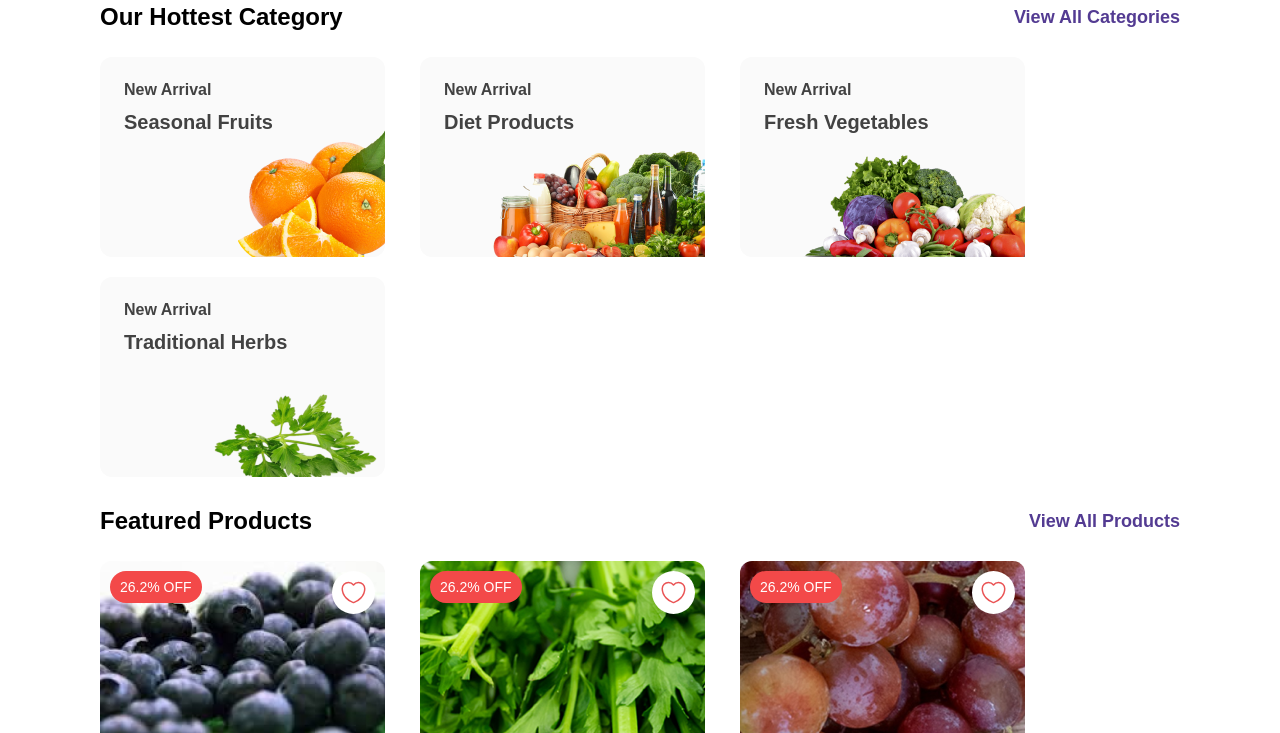
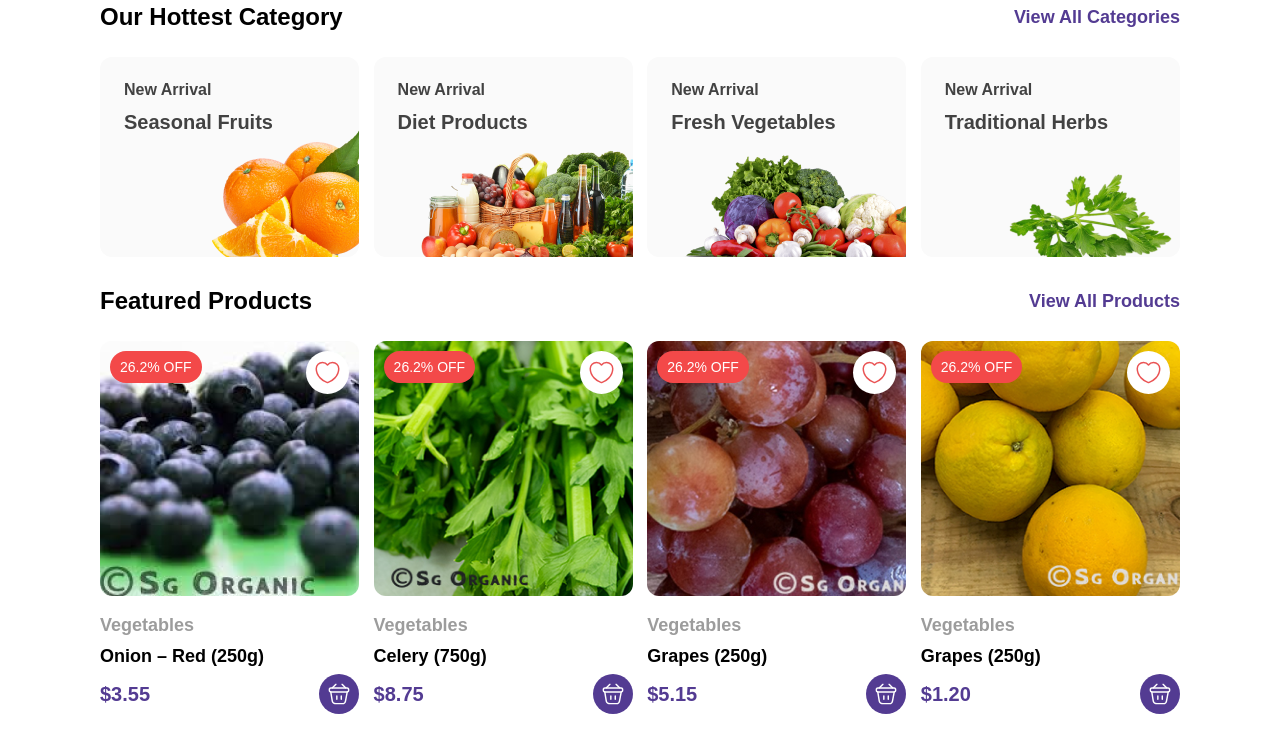
Before and after one commit to Ferdian9991/bootcamp-frontend-slicing, a plain HTML site: page index.html in a window 1280 px wide. Shown: the part 591-1324 px from the top of the page. Drawn offline with nearby package versions, Linux system fonts and the light colour scheme.

Commit message:
(fix) fix-category-&-products-respnsive

```diff
--- a/index.html
+++ b/index.html
@@ -315,7 +315,9 @@
               </div>
             </div>
           </div>
-          <div class="flex flex-wrap md-flex-content-center">
+          <div
+            class="flex flex-wrap md-flex-content-center w-full flex-content-between"
+          >
             <div class="category-card relative">
               <div class="px-24 py-24">
                 <h5
@@ -405,7 +407,9 @@
               </div>
             </div>
           </div>
-          <div class="flex flex-wrap md-flex-content-center">
+          <div
+            class="flex flex-wrap md-flex-content-center w-full flex-content-between"
+          >
             <!-- Product card 1 -->
             <div class="products-card relative">
               <div
--- a/style/index.css
+++ b/style/index.css
@@ -273,6 +273,10 @@ body {
   justify-content: start;
 }
 
+.flex-content-between {
+  justify-content: space-between;
+}
+
 .flex-content-end {
   justify-content: end;
 }
@@ -372,24 +376,22 @@ body {
 
 .category-card {
   background-color: #fafafa;
-  width: 285px;
+  width: 24%;
   height: 200px;
   border-radius: 12px;
-  margin-right: 35px;
   margin-top: 20px;
 }
 
 .products-card-image {
-  background-position: 100%;
-  background-size: cover;
-  width: 285px;
+  background-size: cover !important;
+  background-repeat: no-repeat !important;
+  width: 100%;
   height: 255px;
   border-radius: 12px;
 }
 
 .products-card {
-  width: 285px;
-  margin-right: 35px;
+  width: 24%;
   margin-top: 20px;
 }
 
@@ -406,6 +408,13 @@ body {
     margin-right: 0px !important;
     margin-top: 20px !important;
     width: 100% !important;
+  }
+  .products-card-image {
+    width: 100%;
+  }
+
+  .products-card {
+    width: 100%;
   }
   .products-card {
     margin-right: 0px !important;
```
